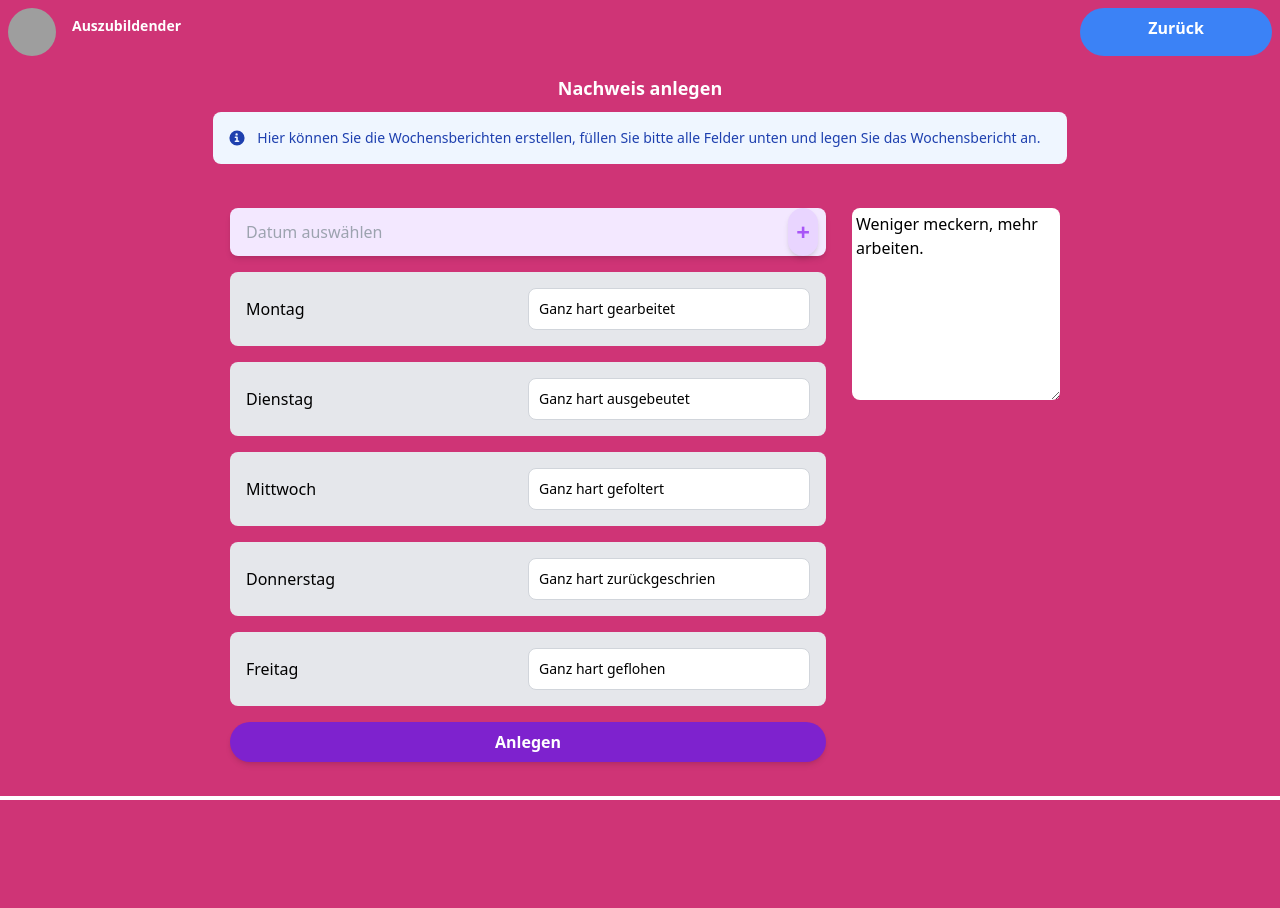
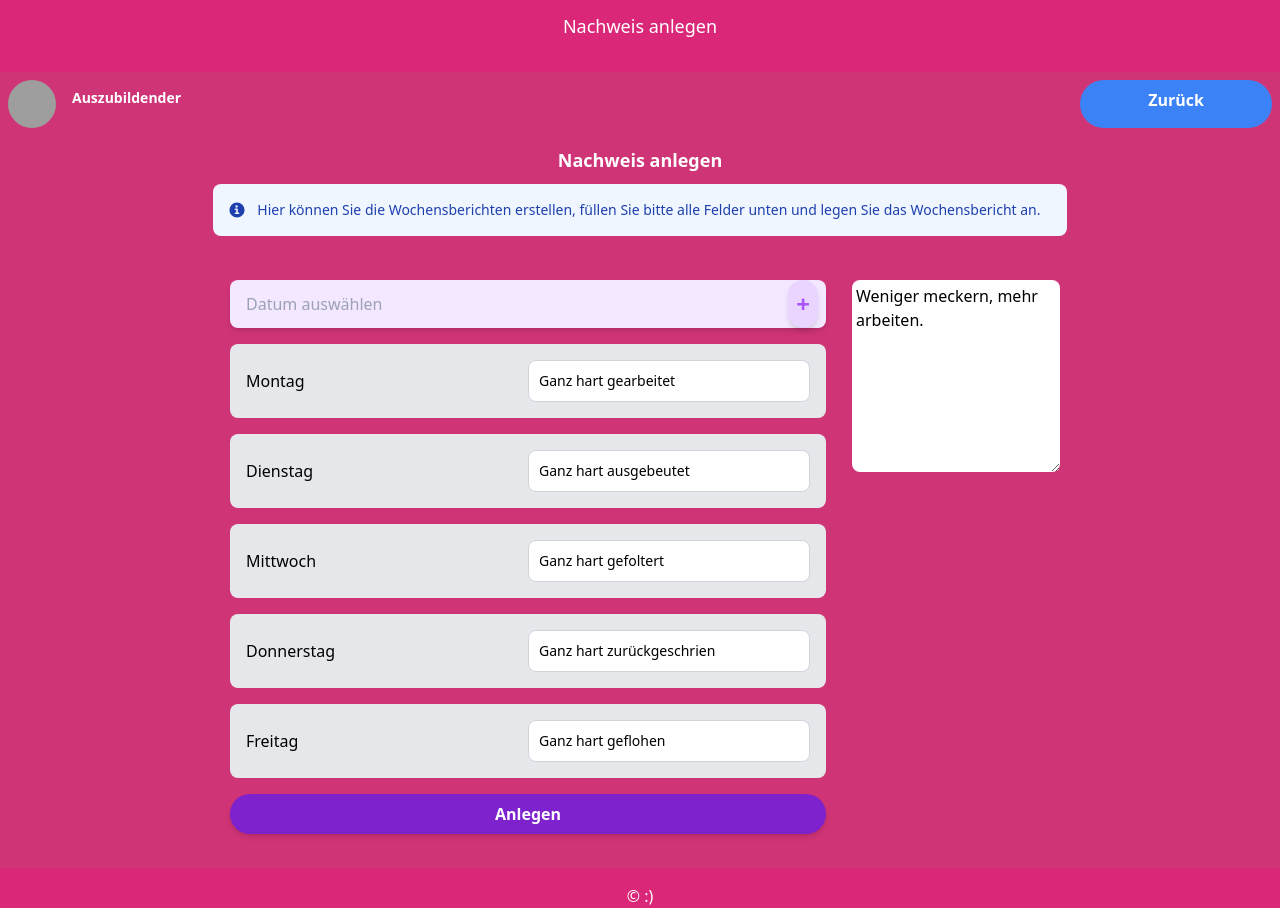
Before and after one commit to rettedascode/berichtsheft-tool, a Flask app: page /nachweis-signen in a window 1280 px wide. Before the commit the page ends 800 px from the top, so only its background shows below. Run offline with Flask 3, Linux system fonts and the light colour scheme; some libraries are stand-ins or nearby versions; grey boxes are pictures that could not be loaded.

Commit message:
nachweis signieren template

```diff
--- a/templates/nachweis-signen.html
+++ b/templates/nachweis-signen.html
@@ -1,26 +1,12 @@
-<!DOCTYPE html>
-<html lang="de">
+{% extends 'base.html' %}
+{% from "helper/form-render.html" import render_field %}
+{% block header %}
+  <h1>{% block title %}Nachweis anlegen{% endblock %}</h1>
+{% endblock %}
 
-<head>
-    <meta charset="UTF-8">
-    <meta name="viewport" content="width=device-width, initial-scale=1.0">
-    <title>Ausbildungsberichtsheft</title>
-    <script src="https://cdn.tailwindcss.com"></script>
-    <script src="https://cdn.jsdelivr.net/npm/flowbite@2.5.2/dist/flowbite.min.js"></script>
+{% block content %}
 
-    <style>
-        figure.flex {
-            justify-content: center;
-        }
-
-        figure.flex>figcaption {
-            width: 100%;
-        }
-    </style>
-</head>
-
-<body class="">
-    <div class="" style="background-color: #CF3476;">
+<div class="" style="background-color: #CF3476;">
         <div class="p-2 flex justify-between">
             <figure class="flex">
                 <a href="./azubi-index.html" class="w-full">
@@ -106,6 +92,5 @@
 
 
     </div>
-</body>
 
-</html>
+{% endblock %}
```
Also changed, not shown: templates/login.html (+0 -18 lines).
